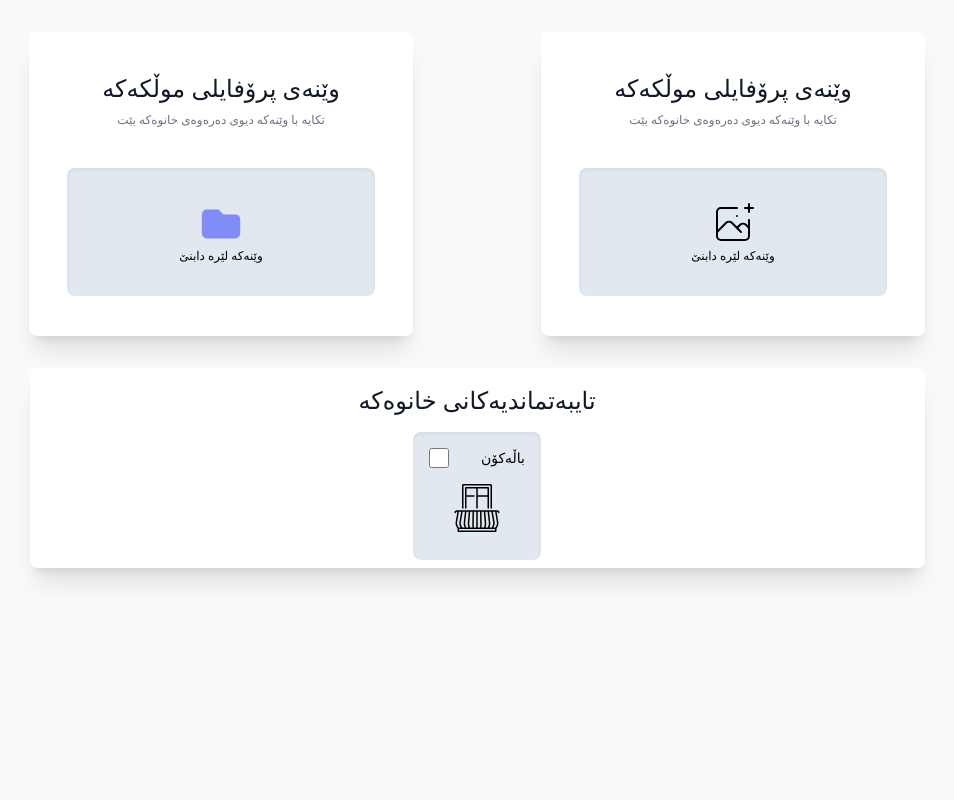
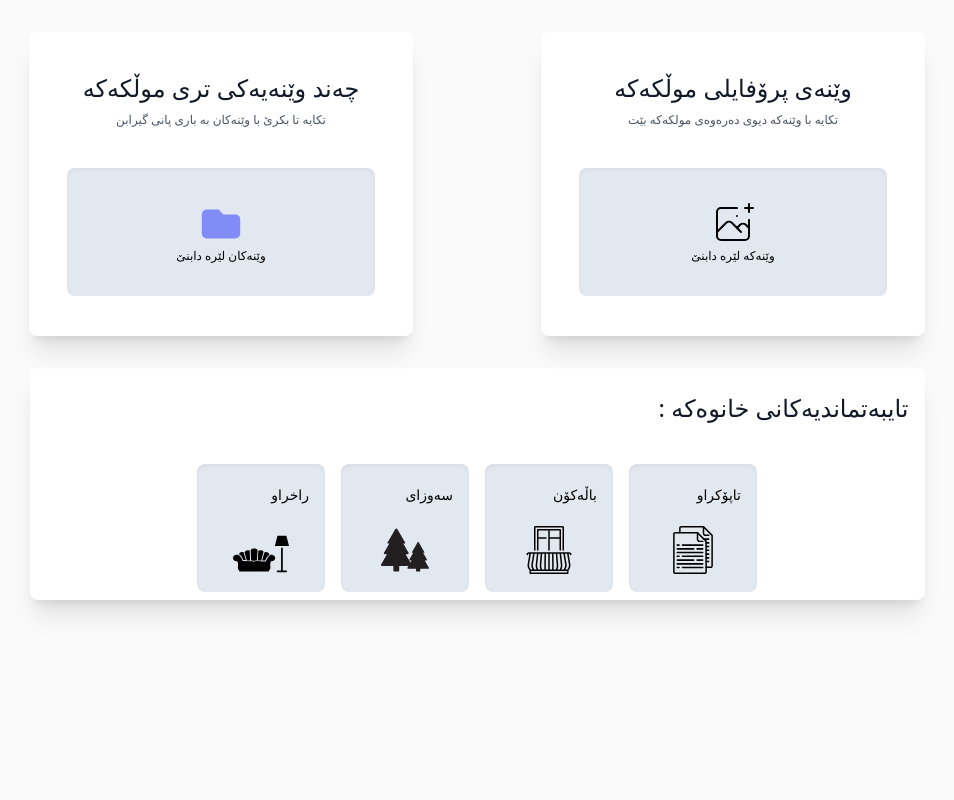
Before and after one commit to Edris-dosky/Web-Home, a PHP site: page /tests.html in a window 1280 px wide. Shown: the whole page, without its empty margins (163-1117 px from the left). Run offline with PHP 8.4, Linux system fonts and the light colour scheme.

Commit message:
fix some problem in js function and design temblate

```diff
--- a/admin/assets/css/output.css
+++ b/admin/assets/css/output.css
@@ -990,6 +990,11 @@ video {
   margin-bottom: 1rem;
 }
 
+.my-8 {
+  margin-top: 2rem;
+  margin-bottom: 2rem;
+}
+
 .-ml-10 {
   margin-left: -2.5rem;
 }
@@ -1372,6 +1377,10 @@ video {
 
 .w-screen {
   width: 100vw;
+}
+
+.w-14 {
+  width: 3.5rem;
 }
 
 .min-w-0 {
--- a/tests.html
+++ b/tests.html
@@ -15,7 +15,7 @@
             <div class="flex flex-col items-center justify-center w-full h-auto mt-8 bg-white sm:w-3/4 sm:rounded-lg sm:shadow-xl">
                 <div class="mt-10 mb-10 text-center">
                     <h2 class="text-2xl  mb-2">وێنەی پرۆفایلی  موڵکەکە</h2>
-                    <p class="text-xs text-gray-500">تکایە با وێنەکە دیوی دەرەوەی خانوەکە بێت</p>
+                    <p class="text-xs text-gray-600">تکایە با وێنەکە دیوی دەرەوەی مولکەکە بێت</p>
                 </div>
                 <div  class="relative w-4/5 h-32 max-w-xs mb-10 bg-blueGray-200  rounded-lg shadow-inner">
                     <input type="file" id="file-upload" class="hidden">
@@ -31,13 +31,13 @@
         <div class="flex  justify-center w-full  sm:max-w-lg">
             <div class="flex flex-col items-center justify-center w-full h-auto mt-8 bg-white sm:w-3/4 sm:rounded-lg sm:shadow-xl">
                 <div class="mt-10 mb-10 text-center">
-                    <h2 class="text-2xl  mb-2">وێنەی پرۆفایلی  موڵکەکە</h2>
-                    <p class="text-xs text-gray-500">تکایە با وێنەکە دیوی دەرەوەی خانوەکە بێت</p>
+                    <h2 class="text-2xl mb-2">چەند وێنەیەکی تری موڵکەکە</h2>
+                    <p class="text-xs text-gray-600">تکایە تا بکرێ با وێنەکان بە باری پانی گیرابن</p>
                 </div>
                 <div  class="relative w-4/5 h-32 max-w-xs mb-10 bg-blueGray-200  rounded-lg shadow-inner">
                     <input type="file" id="file-upload" class="hidden">
                     <label for="file-upload" class="z-20 flex flex-col-reverse items-center justify-center w-full h-full cursor-pointer">
-                        <p class="z-10 text-xs font-light text-center text-black">وێنەکە لێرە دابنێ</p>
+                        <p class="z-10 text-xs font-light text-center text-black">وێنەکان لێرە دابنێ</p>
                         <svg class="mx-auto h-12 w-12 text-indigo-400" fill="currentColor" viewBox="0 0 20 20" xmlns="http://www.w3.org/2000/svg">
                             <path d="M2 6a2 2 0 012-2h5l2 2h5a2 2 0 012 2v6a2 2 0 01-2 2H4a2 2 0 01-2-2V6z"></path>
                         </svg>
@@ -47,18 +47,54 @@
         </div>
     </div>
     <div class="container mx-auto w-full sm:w-[895px] ">
-        <div class="flex flex-col items-center justify-center w-full h-auto mt-8 bg-white sm:rounded-lg sm:shadow-xl">
-         <h2 class="text-2xl my-4 mb-2"> تایبەتماندیەکانی خانوەکە</h2>
+        <div class=" w-full h-auto mt-8 pt-2 bg-white sm:rounded-lg sm:shadow-xl">
+        <h2 class="text-2xl text-right m-4 mb-8">: تایبەتماندیەکانی خانوەکە</h2>
+         <div class="flex flex-row-reverse flex-wrap items-center justify-center">
 
-         <div class="flex flex-wrap  " onclick="on('input')" id="card">
+            <div class="flex cursor-pointer " onclick="on('input2','mark2')" >
+                <div  class="relative m-2 w-32 h-32 max-w-xs bg-blueGray-200 rounded-lg shadow-inner">
+                    <div class="flex justify-between items-center ml-4 m-4">
+                        <img src="assets/img/mark.svg" id="mark2" style="visibility: hidden; " width="30px" alt="">
+                        <input type="checkbox"  id="input2" name="cadastral"  value="1" class=" hidden w-5 h-5 bg-transparent outline-none border-none rounded-md focus:ring-transparent">
+                        <label  class="block ml-2 text-sm text-black">تاپۆکراو</label>
+                    </div>
+                        <img src="/Web-Home/assets/img/cadastral.svg" class="mx-auto h-12 w-12 text-black" stroke="currentColor" fill="none" viewBox="0 0 48 48" aria-hidden="true"></img>
+                </div>
+             </div>
+         <div class="flex cursor-pointer " onclick="on('input1','mark1')" >
             <div  class="relative m-2 w-32 h-32 max-w-xs bg-blueGray-200 rounded-lg shadow-inner">
-                <div class="flex justify-between items-center ml-4 lg:m-4">
-                    <input type="checkbox"  id="input" name="cadastral"  value="تاپۆکراوە" class="w-5 h-5 bg-transparent outline-none border-none rounded-md focus:ring-transparent">
+                <div class="flex justify-between items-center ml-4 m-4">
+                    <img src="assets/img/mark.svg" id="mark1" style="visibility: hidden; " width="30px" alt="">
+                    <input type="checkbox"  id="input1" name="cadastral"  value="1" class=" hidden w-5 h-5 bg-transparent outline-none border-none rounded-md focus:ring-transparent">
                     <label  class="block ml-2 text-sm text-black">باڵەکۆن</label>
                 </div>
                     <img src="/Web-Home/assets/img/balcony.svg" class="mx-auto h-12 w-12 text-black" stroke="currentColor" fill="none" viewBox="0 0 48 48" aria-hidden="true"></img>
             </div>
          </div>
+
+         <div class="flex cursor-pointer " onclick="on('input3','mark3')" >
+            <div  class="relative m-2 w-32 h-32 max-w-xs bg-blueGray-200 rounded-lg shadow-inner">
+                <div class="flex justify-between items-center ml-4 m-4">
+                    <img src="assets/img/mark.svg" id="mark3" style="visibility: hidden; " width="30px" alt="">
+                    <input type="checkbox"  id="input3" name="cadastral"  value="1" class=" hidden w-5 h-5 bg-transparent outline-none border-none rounded-md focus:ring-transparent">
+                    <label  class="block ml-2 text-sm text-black">سەوزای</label>
+                </div>
+                    <img src="/Web-Home/assets/img/trees_1.svg" class="mx-auto h-12 w-12 text-black" stroke="currentColor" fill="none" viewBox="0 0 48 48" aria-hidden="true"></img>
+            </div>
+         </div>
+
+         <div class="flex cursor-pointer " onclick="on('input4','mark4')" >
+            <div  class="relative m-2 w-32 h-32 max-w-xs bg-blueGray-200 rounded-lg shadow-inner">
+                <div class="flex justify-between items-center ml-4 m-4">
+                    <img src="assets/img/mark.svg" id="mark4" style="visibility: hidden; " width="30px" alt="">
+                    <input type="checkbox"  id="input4" name="cadastral"  value="1" class=" hidden w-5 h-5 bg-transparent outline-none border-none rounded-md focus:ring-transparent">
+                    <label  class="block ml-2 text-sm text-black">راخراو</label>
+                </div>
+                    <img src="/Web-Home/assets/img/living-room-svgrepo-com.svg" class="mx-auto h-14 w-14 mb-2 text-black" stroke="currentColor" fill="none" viewBox="0 0 48 48" aria-hidden="true"></img>
+            </div>
+         </div>
+
+        </div>
         </div>
     </div>
     </form>
@@ -67,11 +103,14 @@
 </html>
 <script>
 
-    function on($input){
-        var x = document.getElementById($input);
-
-        x.checked = true;
-
-
+    function on($input ,$mark1){
+        var input = document.getElementById($input);
+        if (input.checked == false){
+        document.getElementById($mark1).style.visibility="visible";
+        input.checked = true;
+        }else{
+        document.getElementById($mark1).style.visibility="hidden";
+        input.checked = false;
+        }
     }
 </script>
```
Also changed, not shown: assets/img/cadastral.svg (added), assets/img/mark.svg (added), assets/img/trees_1.svg (added).
